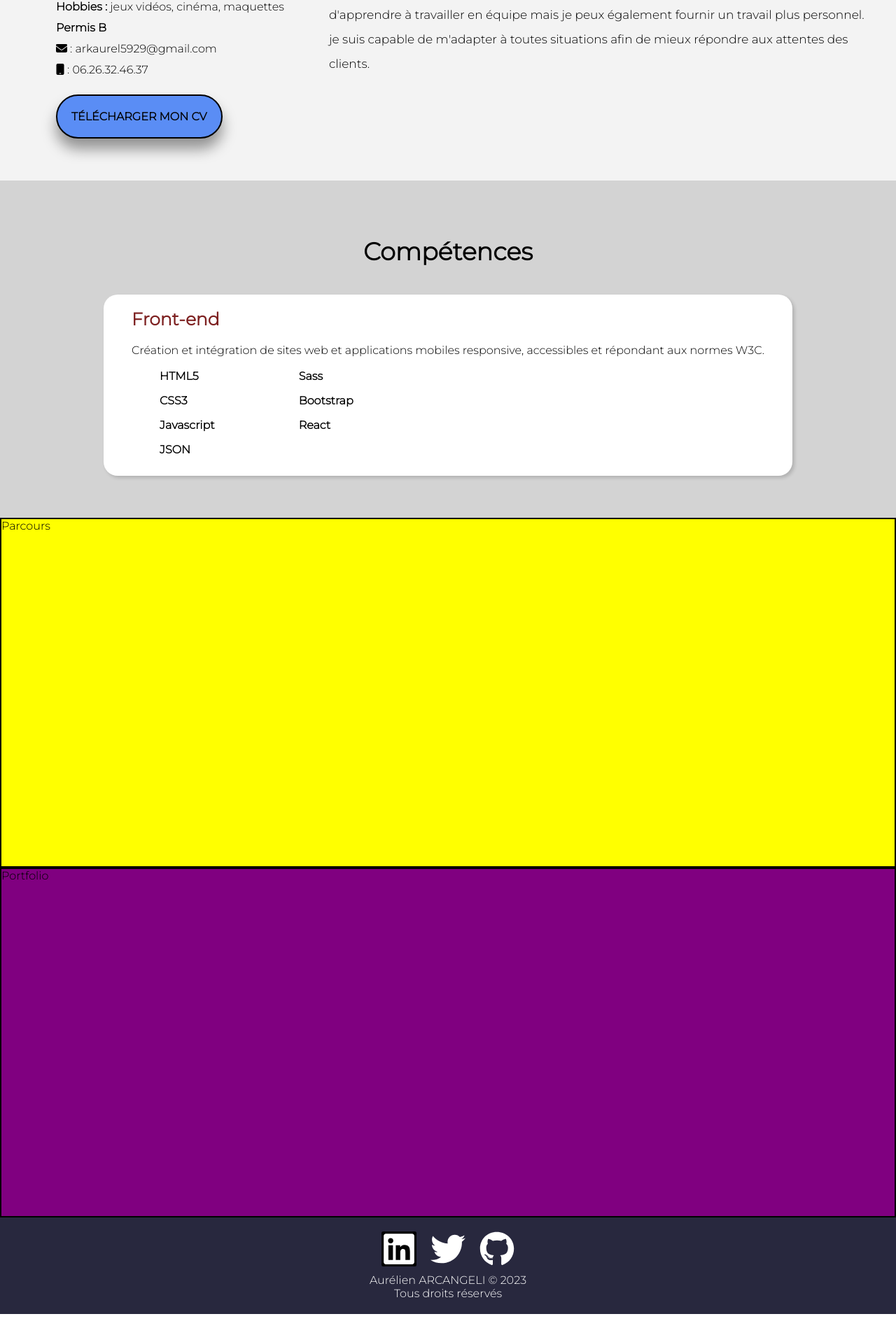
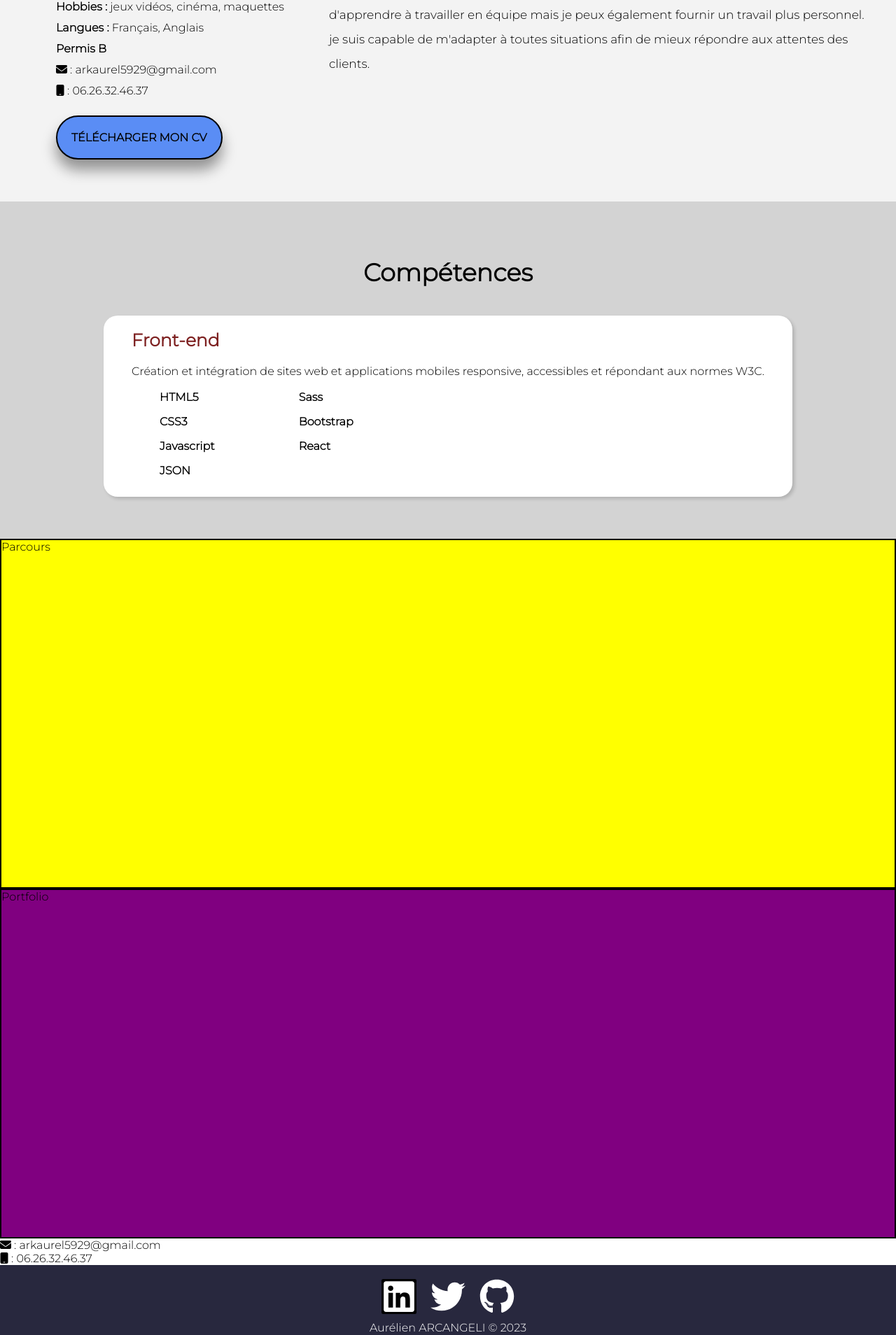
Before and after one commit to ArcangeliAurelien/Arcangeli_Aurelien_CV, a React (Create React App) app: page / in a window 1280 px wide. Shown: the part 1444-3352 px from the top of the page at 70% size. Before the commit the page ends 3322 px from the top, so only its background shows below. Built offline with nearby package versions, Linux system fonts and the light colour scheme.

Commit message:
button CV

```diff
--- a/src/components/APropos/APropos.jsx
+++ b/src/components/APropos/APropos.jsx
@@ -3,6 +3,7 @@ import './APropos.css'
 import { FontAwesomeIcon } from '@fortawesome/react-fontawesome';
 import { faEnvelope, faMobile } from '@fortawesome/free-solid-svg-icons';
 import photoProfil from './logo_avatar.jpg'
+import cvAurelienArcangeli from './CV_Auelien_Arcangeli_Developpeur_ JavaScript_React.pdf'
 
 export default function APropos() {
 
@@ -29,6 +30,7 @@ export default function APropos() {
             <li><b>Age : </b>{getAge("1988/05/29")} ans</li>
             <li><b>Ville actuelle : </b>Cuincy (59)</li>
             <li><b>Hobbies : </b>jeux vidéos, cinéma, maquettes</li>
+            <li><b>Langues : </b>Français, Anglais</li>
             <li><b>Permis B</b></li>
             <li>
               <FontAwesomeIcon icon={faEnvelope} /> : arkaurel5929@gmail.com
@@ -37,7 +39,7 @@ export default function APropos() {
               <FontAwesomeIcon icon={faMobile} /> : 06.26.32.46.37
             </li>
             <li>
-              <button className='buttonCV'>TÉLÉCHARGER MON CV</button>
+              <a href={cvAurelienArcangeli}><button className='buttonCV'>TÉLÉCHARGER MON CV</button></a>
             </li>
           </ul>
         </div>
--- a/src/components/Contact/Contact.css
+++ b/src/components/Contact/Contact.css
@@ -1,4 +1,8 @@
 .contact {
+    background-color: white;
+}
+
+.reseau {
     display: flex;
     flex-direction: column;
     justify-content: center;
--- a/src/components/Contact/Contact.jsx
+++ b/src/components/Contact/Contact.jsx
@@ -1,10 +1,20 @@
 import React from 'react'
 import './Contact.css'
 import { FontAwesomeIcon } from '@fortawesome/react-fontawesome'
+import { faEnvelope, faMobile } from '@fortawesome/free-solid-svg-icons'
 
 export default function Contact() {
   return (
-    <div className='contact' id='contact'>
+    <div>
+      <div className='contact'>
+        <div>
+          <FontAwesomeIcon icon={faEnvelope} /> : arkaurel5929@gmail.com
+        </div>
+        <div>
+          <FontAwesomeIcon icon={faMobile} /> : 06.26.32.46.37
+        </div>
+      </div>
+      <div className='reseau' id='contact'>
         <div className='icon'>
           <a className='linkedIn' href='https://www.linkedin.com/in/aur%C3%A9lien-arcangeli-516bba182/' rel='noreferrer' target="_blank">
             <FontAwesomeIcon className="logo" icon={['fab', 'linkedin']} />
@@ -22,5 +32,6 @@ export default function Contact() {
         <div>Aurélien ARCANGELI © 2023</div>
         <div>Tous droits réservés</div>
       </div>
+    </div>
   )
 }
```
Also changed, not shown: 1 other file (tests, documents, lock files or other folders). Lines whose indentation alone changed are shown as unchanged.
